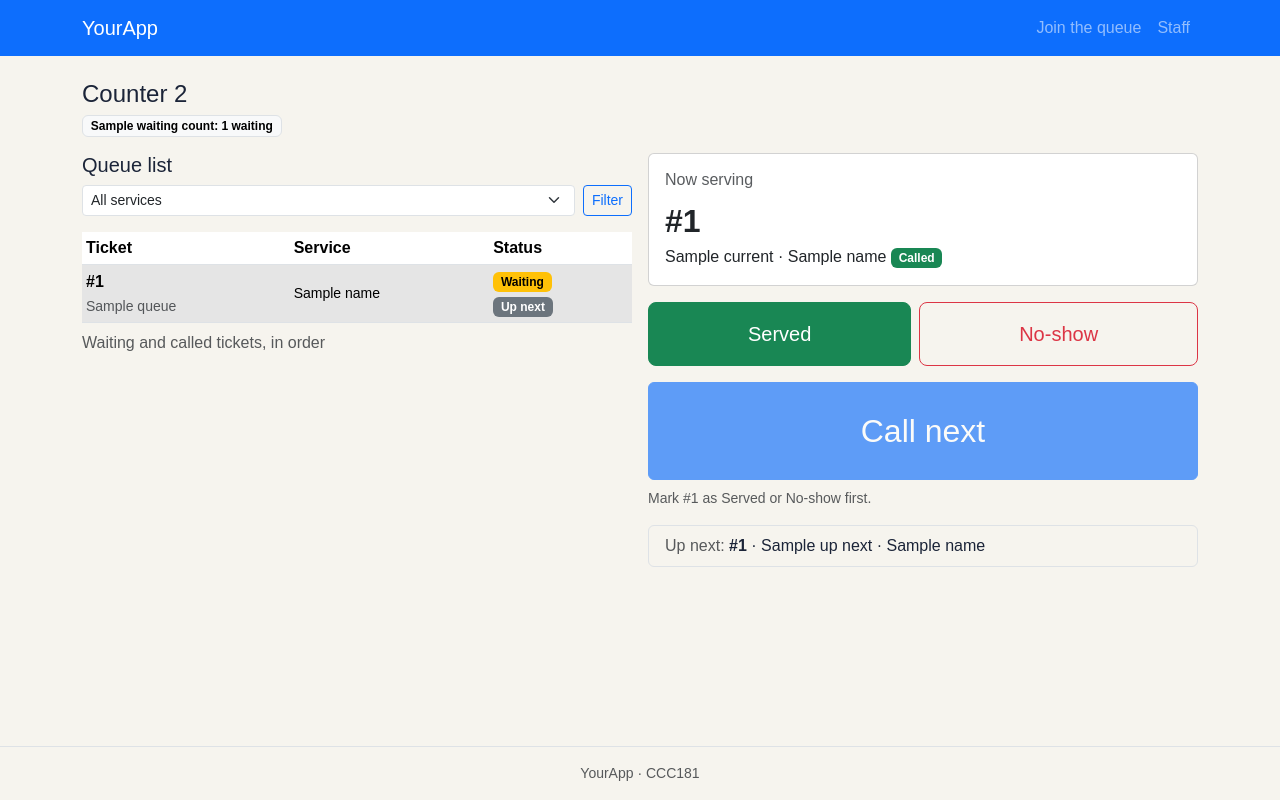
After one commit to KelvinGrim/CCC181, a Flask app: template templates/staff.html in a window 1280 px wide. The commit adds this page. Run offline with Flask 3, Linux system fonts and the light colour scheme; the template is opened without the code that fills it: most values are stand-ins (such as "Sample title", 1, 10 or a date in 2020).

Commit message:
tweaks and such

```diff
--- a/app.py
+++ b/app.py
@@ -46,12 +46,16 @@ def ticket(ticket_id):
     t = next((t for t in TICKETS if t["number"] == ticket_id), None)
     if t is None:
         abort(404)
-    ahead = [x for x in TICKETS
-             if x["service_id"] == t["service_id"]
-             and x["status"] == "waiting"
-             and x["number"] < t["number"]]
+    queue = [x for x in TICKETS if x["status"] in ("waiting", "called")]
+    ahead = [x for x in queue
+             if x["status"] == "waiting" and x["number"] < t["number"]]
     service = next(s for s in SERVICES if s["id"] == t["service_id"])
-    return render_template("ticket.html", ticket=t, service=service, ahead=len(ahead))
+
+    position = len(ahead) + 1
+    near = t["status"] == "waiting" and position <= NOTIFY_AT
+
+    return render_template("ticket.html", ticket=t, service=service,
+                           ahead=len(ahead), queue=queue, near=near)
 
 @app.post("/queue/<int:ticket_id>/leave")
 def leave(ticket_id):
@@ -93,10 +97,52 @@ def join():
     flash(f"You joined the queue. Your ticket is #{number}.", "success")
     return redirect(url_for("ticket", ticket_id=number))
 
-@app.route("/staff")
+@app.get("/staff")
 def staff_dashboard():
-    return "Staff dashboard coming soon"
+    service_id = request.args.get("service_id", type=int)
+    queue = [t for t in TICKETS if t["status"] in ("waiting", "called")]
+    if service_id:
+        queue = [t for t in queue if t["service_id"] == service_id]
+    names = {s["id"]: s["name"] for s in SERVICES}
 
+    current = next((t for t in queue if t["status"] == "called"), None)
+    up_next = next((t for t in queue if t["status"] == "waiting"), None)
+
+    # ★ feature: how many are waiting per service
+    waiting_counts = {s["name"]: sum(1 for t in TICKETS
+                                     if t["status"] == "waiting" and t["service_id"] == s["id"])
+                      for s in SERVICES}
+
+    return render_template("staff.html", queue=queue, services=SERVICES, names=names,
+                           selected=service_id, current=current, up_next=up_next,
+                           waiting_counts=waiting_counts)
+
+
+@app.post("/staff/tickets/<int:ticket_id>/<action>")
+def staff_action(ticket_id, action):
+    new_status = {"call": "called", "serve": "served", "no-show": "no-show"}.get(action)
+    t = next((t for t in TICKETS if t["number"] == ticket_id), None)
+    if t is None or new_status is None:
+        abort(404)
+
+    # Finish the current customer before calling someone else
+    if action == "call" and any(x["status"] == "called" for x in TICKETS):
+        flash("Mark the current ticket as Served or No-show before calling the next one.", "warning")
+        return redirect(url_for("staff_dashboard"))
+
+    t["status"] = new_status
+    flash(f"Ticket #{ticket_id} marked {new_status}.", "info")
+    return redirect(url_for("staff_dashboard"))
+
+@app.get("/queue/<int:ticket_id>/status.json")
+def ticket_status(ticket_id):
+    t = next((t for t in TICKETS if t["number"] == ticket_id), None)
+    if t is None:
+        abort(404)
+    ahead = sum(1 for x in TICKETS
+                if x["service_id"] == t["service_id"]
+                and x["status"] == "waiting" and x["number"] < t["number"])
+    return {"status": t["status"], "ahead": ahead}
 
 @app.route("/hello")
 def hello():
--- a/static/js/main.js
+++ b/static/js/main.js
@@ -1,2 +1,11 @@
 // Served at /static/js/main.js and linked from templates/base.html.
 console.log("ClinicQ starter app loaded");
+
+const joinForm = document.getElementById("join-form");
+if (joinForm) {
+  joinForm.addEventListener("submit", () => {
+    const button = joinForm.querySelector("button[type=submit]");
+    button.disabled = true;
+    button.textContent = "Getting your ticket…";
+  });
+}
--- /dev/null
+++ b/templates/staff.html
@@ -0,0 +1,132 @@
+{% extends "base.html" %}
+{% block title %}Staff dashboard · BankQ{% endblock %}
+
+{% block content %}
+{# COUNTER TEXT #}
+<h1 class="h4 mb-1">Counter 2</h1>
+<p class="mb-3">
+  {# ★ waiting count per service #}
+  {% for name, count in waiting_counts.items() %}
+    <span class="badge text-bg-light border me-1">{{ name }}: {{ count }} waiting</span>
+  {% endfor %}
+</p>
+
+<div class="row g-3">
+
+  {# RIGHT on laptop, TOP on phone: the actions #}
+  <div class="col-12 col-lg-6 order-1 order-lg-2">
+
+    {# NOW SERVING #}
+    <div class="card mb-3">
+      <div class="card-body">
+        <h2 class="h6 text-body-secondary">Now serving</h2>
+        {% if current %}
+          <p class="fs-2 fw-bold mb-0">#{{ current.number }}</p>
+          <p class="mb-0">
+            {{ current.name }} · {{ names[current.service_id] }}
+            <span class="badge text-bg-success">Called</span>
+          </p>
+        {% else %}
+          <p class="mb-0">No one has been called yet.</p>
+        {% endif %}
+      </div>
+    </div>
+
+    {# SERVED / NO-SHOW #}
+    <div class="d-flex gap-2 mb-3">
+      {% if current %}
+        <form method="post" class="flex-fill"
+              action="{{ url_for('staff_action', ticket_id=current.number, action='serve') }}">
+          <button class="btn btn-success btn-lg w-100 py-3" type="submit"
+                  aria-label="Mark ticket {{ current.number }} as served">Served</button>
+        </form>
+        <form method="post" class="flex-fill"
+              action="{{ url_for('staff_action', ticket_id=current.number, action='no-show') }}">
+          <button class="btn btn-outline-danger btn-lg w-100 py-3" type="submit"
+                  aria-label="Mark ticket {{ current.number }} as no-show">No-show</button>
+        </form>
+      {% else %}
+        <button class="btn btn-success btn-lg flex-fill py-3" type="button" disabled>Served</button>
+        <button class="btn btn-outline-danger btn-lg flex-fill py-3" type="button" disabled>No-show</button>
+      {% endif %}
+    </div>
+
+        {# CALL NEXT #}
+    {% if up_next and not current %}
+      <form method="post"
+            action="{{ url_for('staff_action', ticket_id=up_next.number, action='call') }}">
+        <button class="btn btn-primary w-100 py-4 fs-2" type="submit">Call next</button>
+      </form>
+    {% else %}
+      <button class="btn btn-primary w-100 py-4 fs-2" type="button" disabled>Call next</button>
+      <p class="small text-body-secondary mt-2 mb-0">
+        {% if current %}Mark #{{ current.number }} as Served or No-show first.
+        {% else %}No one is waiting.{% endif %}
+      </p>
+    {% endif %}
+
+    {# UP NEXT #}
+    <div class="border rounded px-3 py-2 mt-3">
+      <span class="text-body-secondary">Up next:</span>
+      {% if up_next %}
+        <strong>#{{ up_next.number }}</strong> · {{ up_next.name }} · {{ names[up_next.service_id] }}
+      {% else %}
+        No one is waiting.
+      {% endif %}
+    </div>
+  </div>
+
+  {# LEFT on laptop, BOTTOM on phone: the queue list #}
+  <div class="col-12 col-lg-6 order-2 order-lg-1">
+    <h2 class="h5">Queue list</h2>
+
+    <form method="get" class="d-flex gap-2 mb-3">
+      <label for="service_id" class="visually-hidden">Service</label>
+      <select id="service_id" name="service_id" class="form-select form-select-sm">
+        <option value="">All services</option>
+        {% for s in services %}
+          <option value="{{ s.id }}" {% if selected == s.id %}selected{% endif %}>{{ s.name }}</option>
+        {% endfor %}
+              </select>
+      <button class="btn btn-outline-primary btn-sm" type="submit">Filter</button>
+    </form>
+
+    {% if queue %}
+    <div class="table-responsive">
+      <table class="table table-sm align-middle">
+        <caption>Waiting and called tickets, in order</caption>
+        <thead>
+          <tr>
+            <th scope="col">Ticket</th>
+            <th scope="col">Service</th>
+            <th scope="col">Status</th>
+          </tr>
+        </thead>
+        <tbody>
+          {% for t in queue %}
+          <tr {% if up_next and t.number == up_next.number %}class="table-active"{% endif %}>
+            <td>
+              <strong>#{{ t.number }}</strong><br>
+              <small class="text-body-secondary">{{ t.name }}</small>
+            </td>
+            <td class="small">{{ names[t.service_id] }}</td>
+            <td>
+              <span class="badge text-bg-{{ 'success' if t.status == 'called' else 'warning' }}">
+                {{ t.status|capitalize }}
+              </span>
+              {% if up_next and t.number == up_next.number %}
+                <br><span class="badge text-bg-secondary mt-1">Up next</span>
+              {% endif %}
+            </td>
+          </tr>
+          {% endfor %}
+        </tbody>
+      </table>
+    </div>
+    {% else %}
+      <div class="alert alert-secondary">No one is waiting right now.</div>
+    {% endif %}
+  </div>
+
+</div>
+{% endblock %}
```
Also changed, not shown: templates/index.html (+6 -12 lines), templates/join.html (+24 -20 lines), templates/ticket.html (+105 -25 lines).
